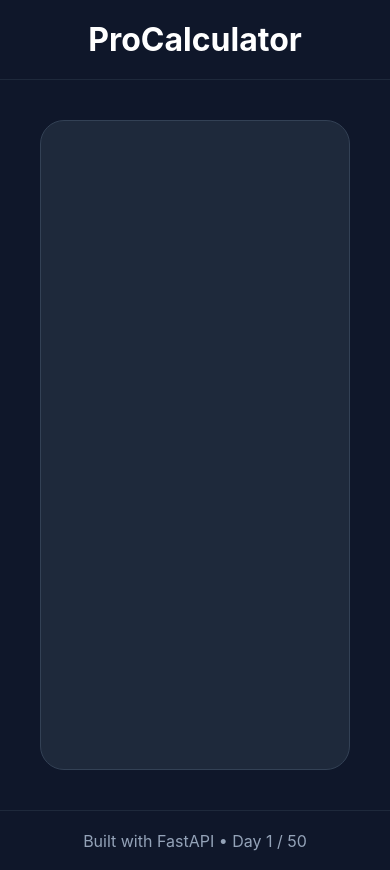
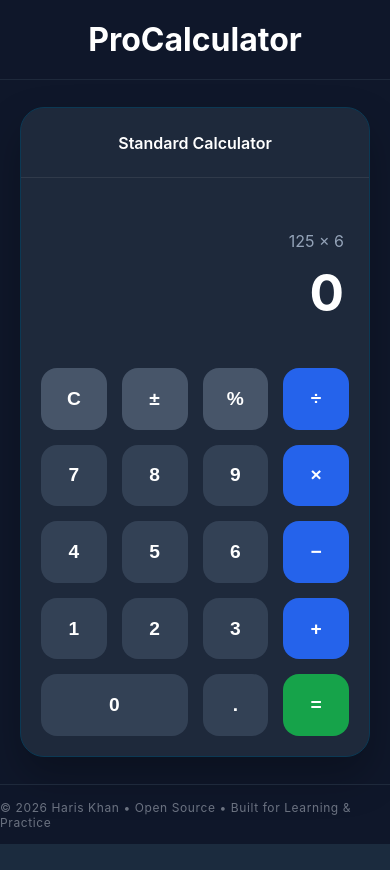
Before and after one commit to Haris-Khan-pro/Pro-Calculator, a FastAPI app: page / in a window 390 px wide. After the commit the page ends 844 px from the top, so only its background shows below. Run offline with FastAPI, Linux system fonts and the light colour scheme.

Commit message:
feat: enhance calculator UI with responsive design and improved styling

```diff
--- a/app/static/css/style.css
+++ b/app/static/css/style.css
@@ -1,75 +1,251 @@
+/* ==========================================
+   Reset
+========================================== */
+
 * {
   margin: 0;
   padding: 0;
   box-sizing: border-box;
 }
 
+/* ==========================================
+   Variables
+========================================== */
+
+:root {
+  --background-color: #0f172a;
+  --surface-color: #1e293b;
+  --border-color: #0b3954;
+
+  --text-primary: #ffffff;
+  --text-secondary: #94a3b8;
+  --text-muted: #6b7280;
+
+  --border-radius: 24px;
+
+  --shadow: 0 20px 40px rgba(0, 0, 0, 0.25);
+}
+
+/* ==========================================
+   Base Styles
+========================================== */
+
 body {
   min-height: 100vh;
 
-  background: #0f172a;
+  display: flex;
+  flex-direction: column;
 
-  color: white;
+  background: var(--background-color);
 
-  font-family: Inter, Arial, sans-serif;
+  color: var(--text-primary);
 
-  display: flex;
-
-  flex-direction: column;
+  font-family: Inter, Arial, Helvetica, sans-serif;
 }
 
-header {
+/* ==========================================
+   Header
+========================================== */
+
+.app-header {
   height: 80px;
 
   display: flex;
-
   justify-content: center;
-
   align-items: center;
 
-  border-bottom: 1px solid #1e293b;
+  border-bottom: 1px solid var(--surface-color);
 }
 
-header h1 {
+.app-header h1 {
   font-size: 2rem;
-
   font-weight: 700;
 }
 
-main {
+/* ==========================================
+   Main
+========================================== */
+
+.app-main {
   flex: 1;
 
   display: flex;
-
   justify-content: center;
-
   align-items: center;
 
   padding: 40px;
 }
 
+/* ==========================================
+   Calculator
+========================================== */
+
 .calculator {
   width: 420px;
-
   height: 650px;
 
-  border-radius: 24px;
+  display: flex;
+  flex-direction: column;
 
-  background: #1e293b;
+  background: var(--surface-color);
 
-  border: 1px solid #334155;
+  border: 1px solid var(--border-color);
+
+  border-radius: var(--border-radius);
+
+  box-shadow: var(--shadow);
+
+  overflow: hidden;
 }
 
-footer {
+/* ==========================================
+   Calculator Header
+========================================== */
+
+.calculator-header {
+  height: 70px;
+
+  display: flex;
+  justify-content: center;
+  align-items: center;
+
+  border-bottom: 1px solid rgba(255, 255, 255, 0.08);
+}
+
+.calculator-header h2 {
+  font-size: 1rem;
+  font-weight: 600;
+}
+
+/* ==========================================
+   Calculator Display
+========================================== */
+
+.calculator-display {
+  height: 150px;
+
+  display: flex;
+  justify-content: flex-end;
+  align-items: flex-end;
+
+  padding: 25px;
+}
+
+.calculator-display {
+  height: 170px;
+  padding: 25px;
+  display: flex;
+  flex-direction: column;
+  justify-content: flex-end;
+  align-items: flex-end;
+  gap: 10px;
+}
+
+/* ==========================================
+   Calculator Keypad
+========================================== */
+
+.calculator-keypad {
+  flex: 1;
+  display: grid;
+  grid-template-columns: repeat(4, 1fr);
+  gap: 15px;
+  padding: 20px;
+}
+
+/* ==========================================
+   Footer
+========================================== */
+
+.app-footer {
   height: 60px;
 
   display: flex;
-
   justify-content: center;
-
   align-items: center;
 
-  color: #94a3b8;
+  border-top: 1px solid var(--surface-color);
+}
 
-  border-top: 1px solid #1e293b;
+.app-footer p {
+  font-size: 0.75rem;
+
+  color: var(--text-muted);
+
+  letter-spacing: 0.05em;
 }
+
+/* ==========================================
+   Responsive
+========================================== */
+
+@media (max-width: 500px) {
+  .app-main {
+    padding: 20px;
+  }
+
+  .calculator {
+    width: 100%;
+    max-width: 420px;
+    height: 650px;
+  }
+}
+
+/* ==========================================
+   Calculator Buttons
+========================================== */
+
+.btn {
+  border: none;
+
+  border-radius: 16px;
+
+  background: #334155;
+
+  color: white;
+
+  font-size: 1.2rem;
+
+  font-weight: 600;
+
+  cursor: pointer;
+
+  transition: all 0.2s ease;
+}
+
+.btn:hover {
+  background: #475569;
+
+  transform: translateY(-2px);
+}
+
+.btn:active {
+  transform: scale(0.96);
+}
+
+.btn-secondary {
+  background: #475569;
+}
+
+.btn-operator {
+  background: #2563eb;
+}
+
+.btn-equals {
+  background: #16a34a;
+}
+
+.btn-zero {
+  grid-column: span 2;
+}
+
+.display-history {
+  font-size: 1rem;
+  color: var(--text-secondary);
+}
+
+.display-result {
+  font-size: 3.2rem;
+  font-weight: 700;
+  color: var(--text-primary);
+}
--- a/app/static/js/script.js
+++ b/app/static/js/script.js
@@ -1 +1,140 @@
-console.log("ProCalc Loaded Successfully!");
+"use strict";
+
+/* ==========================================
+   DOM Elements
+========================================== */
+
+const displayHistory = document.querySelector(".display-history");
+const displayResult = document.querySelector(".display-result");
+const buttons = document.querySelectorAll(".btn");
+
+/* ==========================================
+   Calculator State
+========================================== */
+
+let currentInput = "0";
+let previousInput = "";
+let operator = null;
+let shouldResetDisplay = false;
+
+/* ==========================================
+   Helper Functions
+========================================== */
+
+function updateDisplay() {
+  displayResult.textContent = currentInput;
+}
+
+function calculate() {
+  const previous = parseFloat(previousInput);
+  const current = parseFloat(currentInput);
+
+  let result;
+
+  switch (operator) {
+    case "+":
+      result = previous + current;
+      break;
+
+    case "−":
+      result = previous - current;
+      break;
+
+    case "×":
+      result = previous * current;
+      break;
+
+    case "÷":
+      if (current === 0) {
+        alert("Cannot divide by zero.");
+        return;
+      }
+
+      result = previous / current;
+      break;
+
+    default:
+      return;
+  }
+
+  currentInput = result.toString();
+
+  previousInput = "";
+  operator = null;
+  shouldResetDisplay = true;
+
+  updateDisplay();
+}
+
+/* ==========================================
+   Events
+========================================== */
+
+buttons.forEach((button) => {
+  button.addEventListener("click", () => {
+    const value = button.textContent;
+
+    // Numbers
+    if (!isNaN(value)) {
+      if (shouldResetDisplay) {
+        currentInput = value;
+        shouldResetDisplay = false;
+      } else if (currentInput === "0") {
+        currentInput = value;
+      } else {
+        currentInput += value;
+      }
+
+      updateDisplay();
+    }
+
+    // Decimal
+    else if (value === ".") {
+      if (shouldResetDisplay) {
+        currentInput = "0.";
+        shouldResetDisplay = false;
+      } else if (!currentInput.includes(".")) {
+        currentInput += ".";
+      }
+
+      updateDisplay();
+    }
+
+    // Operators
+    else if (
+      value === "+" ||
+      value === "−" ||
+      value === "×" ||
+      value === "÷"
+    ) {
+      if (previousInput !== "" && !shouldResetDisplay) {
+        calculate();
+      }
+
+      previousInput = currentInput;
+      operator = value;
+      shouldResetDisplay = true;
+    }
+
+    // Equals
+    else if (value === "=") {
+      calculate();
+    }
+
+    // Clear
+    else if (value === "C") {
+      currentInput = "0";
+      previousInput = "";
+      operator = null;
+      shouldResetDisplay = false;
+
+      updateDisplay();
+    }
+  });
+});
+
+/* ==========================================
+   Initialize Calculator
+========================================== */
+
+updateDisplay();
--- a/app/templates/index.html
+++ b/app/templates/index.html
@@ -12,16 +12,52 @@
   </head>
 
   <body>
-    <header>
+    <header class="app-header">
       <h1>ProCalculator</h1>
     </header>
 
-    <main>
-      <section class="calculator"></section>
+    <main class="app-main">
+      <section class="calculator">
+        <header class="calculator-header">
+          <h2>Standard Calculator</h2>
+        </header>
+
+        <section class="calculator-display">
+          <div class="display-history">125 × 6</div>
+
+          <div class="display-result">750</div>
+        </section>
+
+        <section class="calculator-keypad">
+          <button class="btn btn-secondary">C</button>
+          <button class="btn btn-secondary">±</button>
+          <button class="btn btn-secondary">%</button>
+          <button class="btn btn-operator">÷</button>
+
+          <button class="btn">7</button>
+          <button class="btn">8</button>
+          <button class="btn">9</button>
+          <button class="btn btn-operator">×</button>
+
+          <button class="btn">4</button>
+          <button class="btn">5</button>
+          <button class="btn">6</button>
+          <button class="btn btn-operator">−</button>
+
+          <button class="btn">1</button>
+          <button class="btn">2</button>
+          <button class="btn">3</button>
+          <button class="btn btn-operator">+</button>
+
+          <button class="btn btn-zero">0</button>
+          <button class="btn">.</button>
+          <button class="btn btn-equals">=</button>
+        </section>
+      </section>
     </main>
 
-    <footer>
-      <p>Built with FastAPI • Day 1 / 50</p>
+    <footer class="app-footer">
+      <p>© 2026 Haris Khan • Open Source • Built for Learning & Practice</p>
     </footer>
 
     <script src="/static/js/script.js"></script>
```
